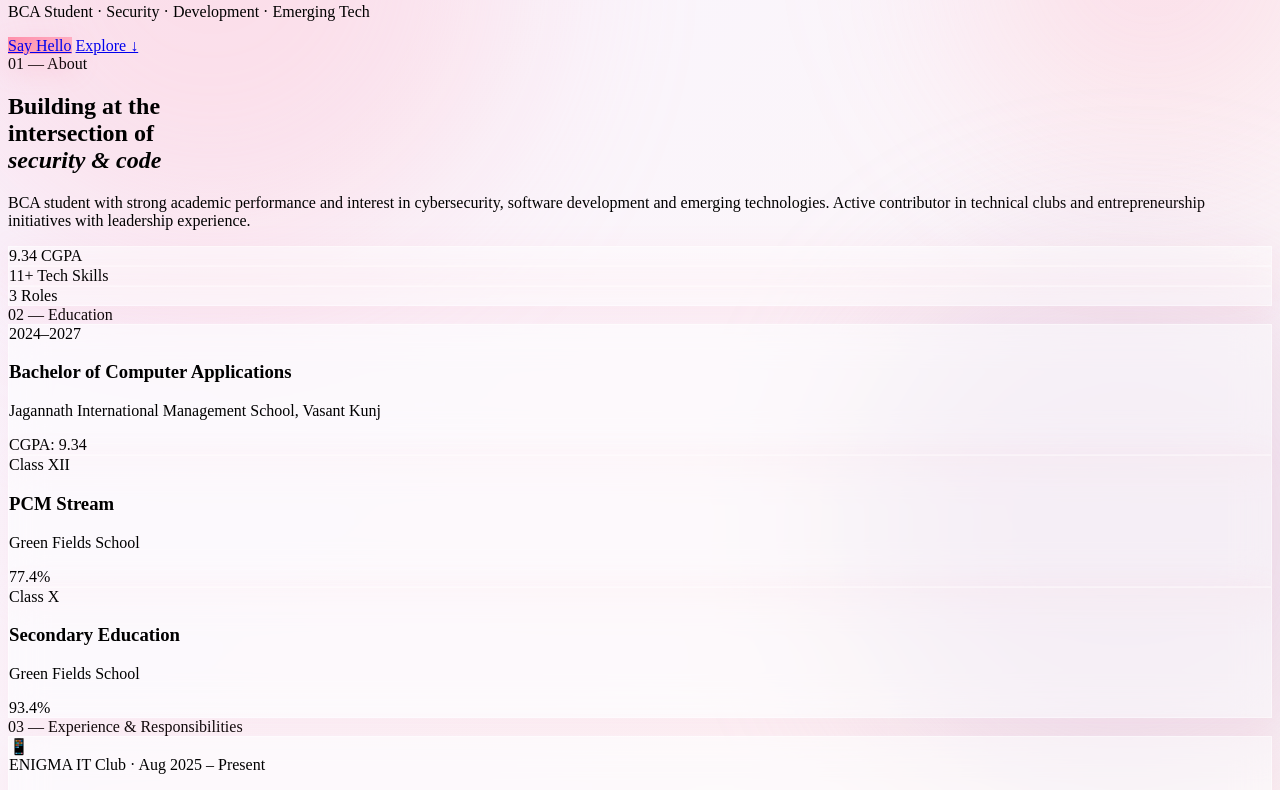
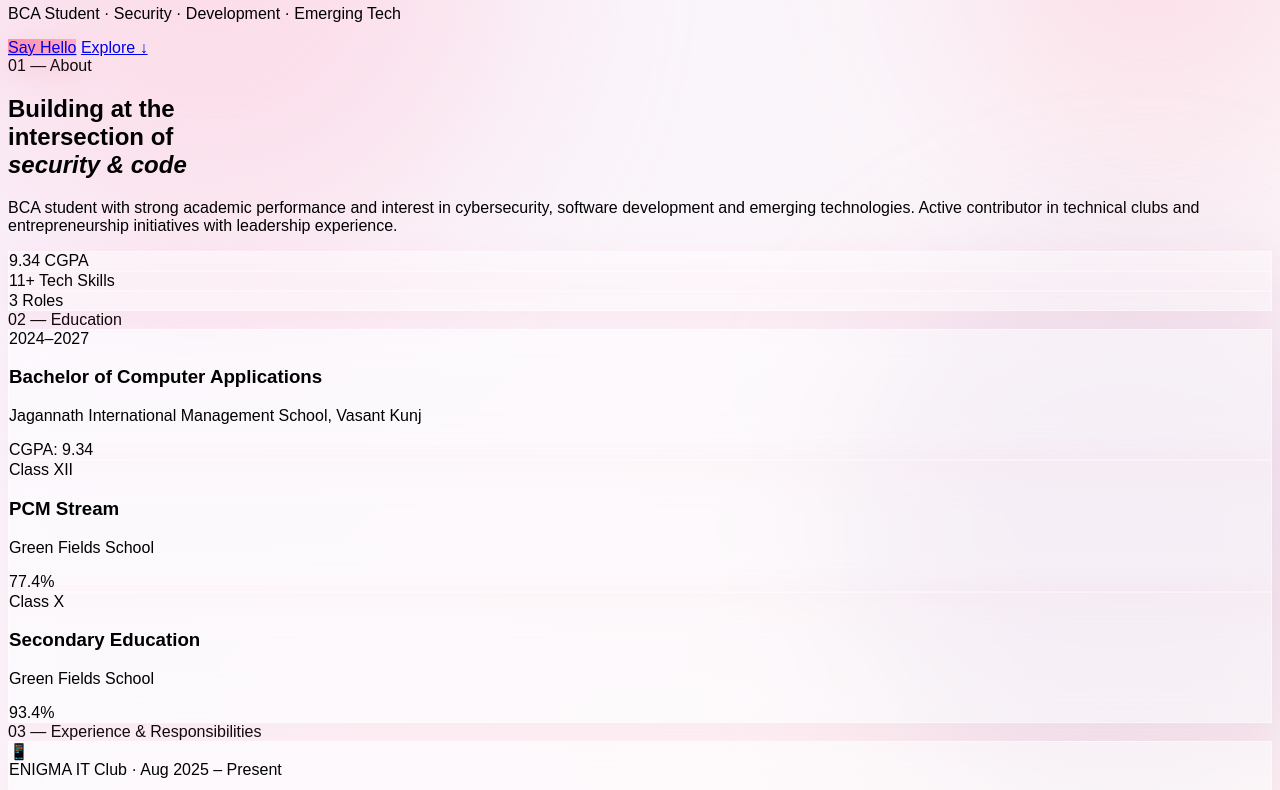
Before and after one commit to rashinaagar18/portfolio, a plain HTML site: page index.html in a window 1280 px wide. Shown: the part 172-962 px from the top of the page. Drawn offline with Linux system fonts and the light colour scheme.

Commit message:
Update style.css

```diff
--- a/style.css
+++ b/style.css
@@ -5,16 +5,7 @@
 
 /* ===== BODY ===== */
 body {
-   <div class="particles">
-    <span></span>
-    <span></span>
-    <span></span>
-    <span></span>
-    <span></span>
-    <span></span>
-    <span></span>
-    <span></span>
-</div>
+
     font-family: 'Poppins', sans-serif;
 
     background:
```
